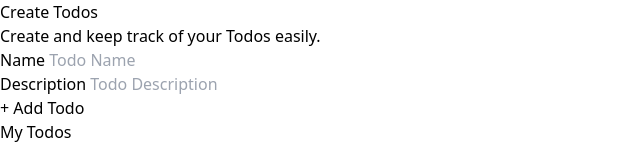
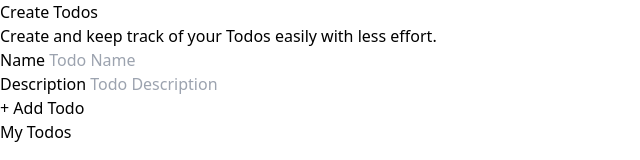
Before and after one commit to Metro13/todo-list, a SvelteKit app: page / in a window 1280 px wide. Shown: the top 160 px of the page, without its empty margins (0-640 px from the left). Built offline with nearby package versions, Linux system fonts and the light colour scheme.

Commit message:
test commit

```diff
--- a/src/routes/+page.svelte
+++ b/src/routes/+page.svelte
@@ -8,6 +8,6 @@
 
 <div class="p-8 text-center">
     <h1 class="text-4xl font-bold text-purple-600">Create Todos</h1>
-    <p class="text-xl font-normal">Create and keep track of your Todos easily.</p>
+    <p class="text-xl font-normal">Create and keep track of your Todos easily with less effort.</p>
 </div>
 <Todos/>
```
